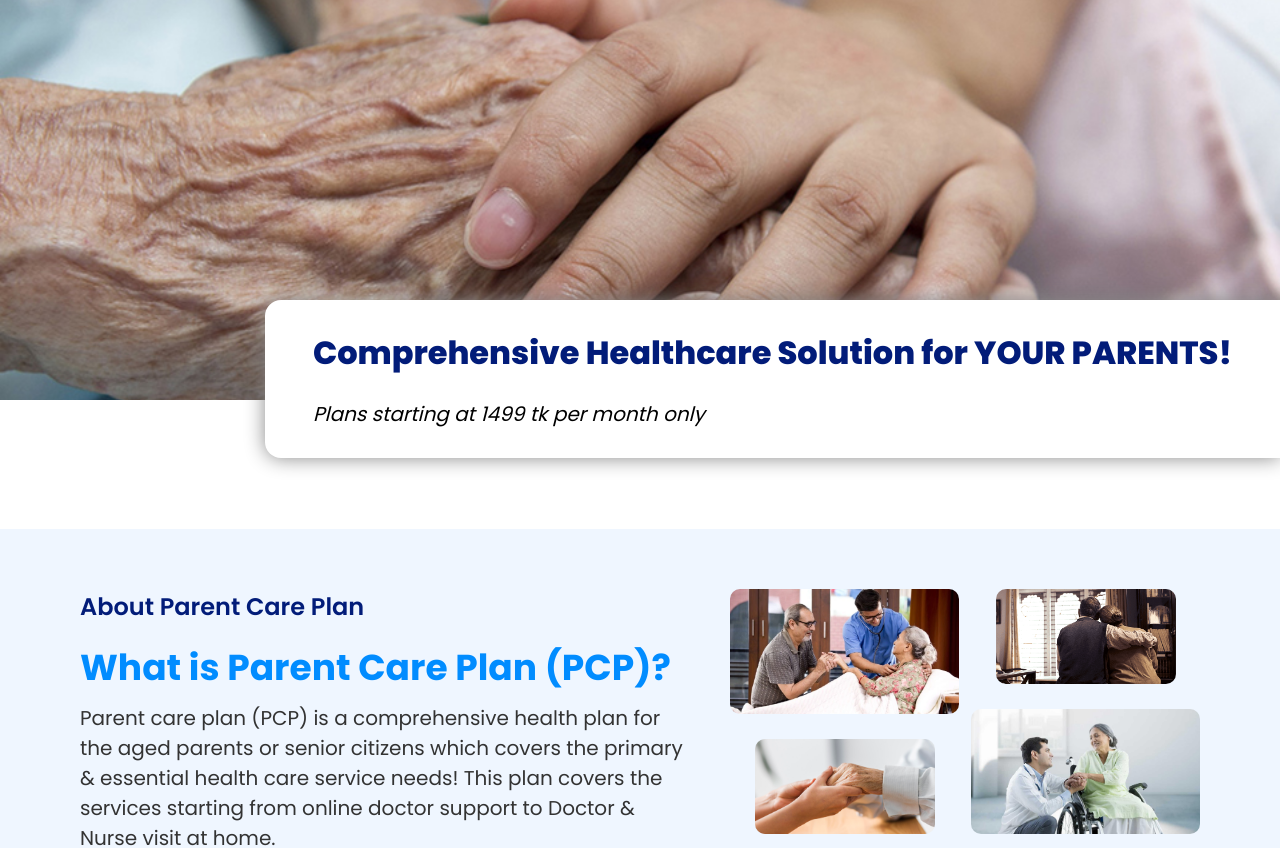
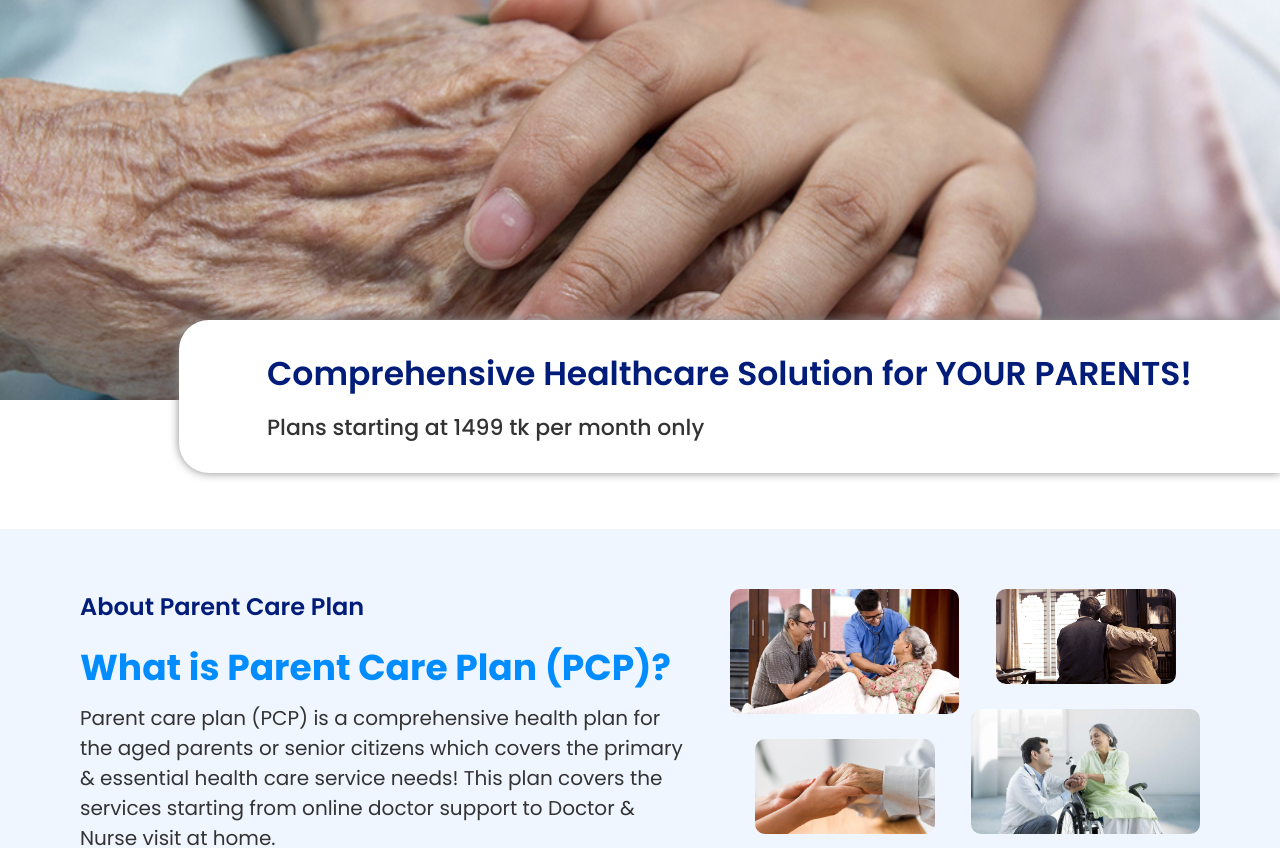
Before and after one commit to SalehinBinIqbal/parents-care-webpage, a React (Create React App) app: page / in a window 1280 px wide. Shown: the top 848 px of the page. Built offline with nearby package versions, Linux system fonts and the light colour scheme; the HTML template or start-up script is replaced by a standard one.

Commit message:
Update on Hero Section

```diff
--- a/src/components/Hero/Hero.module.css
+++ b/src/components/Hero/Hero.module.css
@@ -9,24 +9,24 @@
 }
 .carouselText{
     position: absolute;
-    top: 300px;
+    top: 320px;
     right: 0;
     background-color: white;
-    color: black;
     z-index: 1;
-    padding: 1.8rem 3rem;
-    border-radius: 16px 0 0 16px;
-    box-shadow: 0px 0px 20px #888888;
+    padding: 1.8rem 5.5rem;
+    border-radius: 30px 0 0 30px;
+    box-shadow: 0px 0px 10px #888888;
 }
 .bigText{
     margin: 0;
-    font-size: 32px;
+    font-size: 33px;
     color: #021C79;
-    font-weight: 800;
+    font-weight: 600;
 }
 .smallText{
     margin: 0;
-    padding-top: 22px;
-    font-size: 20px;
-    font-style: italic;
+    padding-top: 12px;
+    color: #333333;
+    font-size: 22px;
+    font-weight: 500;
 }
```
